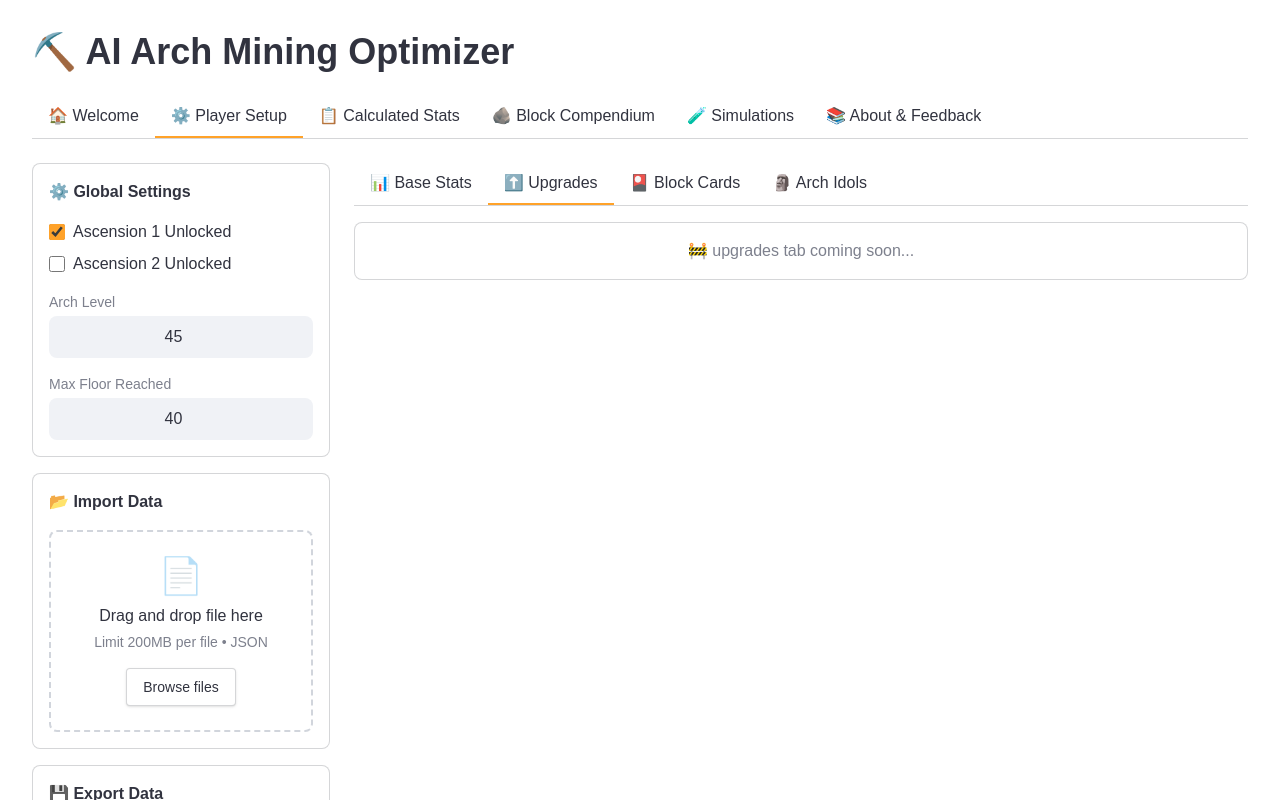
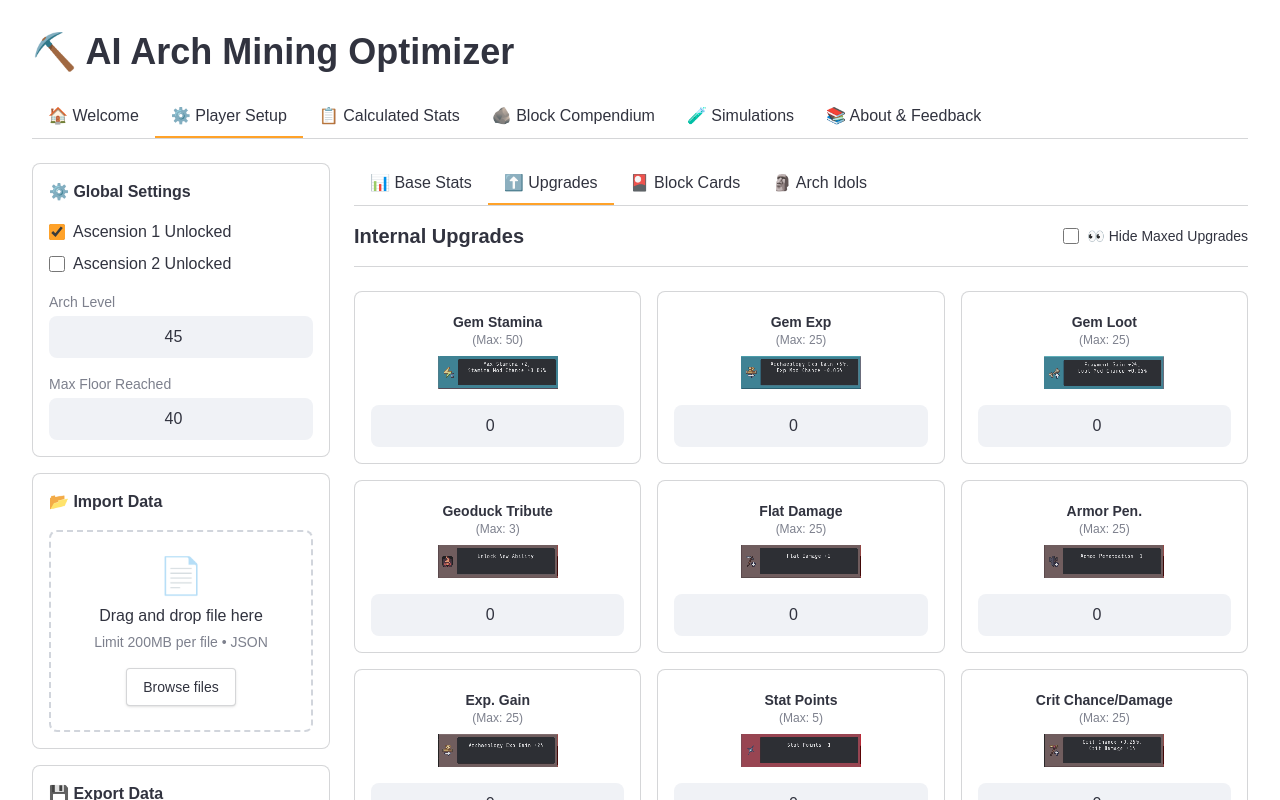
Before and after one commit to lobogrande/IoM-Arch-Optimizer-Web, a React (Vite) app: page / in a window 1280 px wide. Both pictures are taken after a click on the button "⬆️ Upgrades". Shown: the top 800 px of the page. Built offline with nearby package versions, Linux system fonts and the light colour scheme.

Commit message:
ux: Implement Internal Upgrades and Block Cards UI sub-tabs

```diff
--- a/src/components/PlayerSetup.jsx
+++ b/src/components/PlayerSetup.jsx
@@ -1,9 +1,11 @@
 import { useState } from 'react';
 import useStore from '../store';
-import { UI_STAT_IMG_WIDTH } from '../ui_config';
+import { UI_STAT_IMG_WIDTH, UI_BLOCK_CARD_WIDTH } from '../ui_config';
+import { INTERNAL_UPGRADE_CAPS, UPGRADE_NAMES, ASC1_LOCKED_UPGS, ASC2_LOCKED_UPGS, CARD_TYPES } from '../game_data';
 
 export default function PlayerSetup() {
-  const { asc1_unlocked, asc2_unlocked, arch_level, current_max_floor, base_stats, setSetting, setBaseStat, loadStateFromJson } = useStore();
+  const { asc1_unlocked, asc2_unlocked, arch_level, current_max_floor, base_stats, upgrade_levels, cards, setSetting, setBaseStat, setUpgradeLevel, setCardLevel, loadStateFromJson } = useStore();
+  const[hideMaxed, setHideMaxed] = useState(false);
   const [activeSubTab, setActiveSubTab] = useState('stats');
   const [isDragging, setIsDragging] = useState(false);
 
@@ -245,9 +247,122 @@ export default function PlayerSetup() {
           </div>
         )}
 
-        {activeSubTab !== 'stats' && (
+        {/* --- TAB: UPGRADES --- */}
+        {activeSubTab === 'upgrades' && (
+          <div>
+            <div className="flex items-center justify-between mb-4">
+              <h3 className="text-xl font-bold">Internal Upgrades</h3>
+              <label className="flex items-center gap-2 cursor-pointer text-sm font-medium">
+                <input type="checkbox" checked={hideMaxed} onChange={(e) => setHideMaxed(e.target.checked)} className="w-4 h-4 accent-st-orange" />
+                👀 Hide Maxed Upgrades
+              </label>
+            </div>
+            <hr className="border-st-border mb-6" />
+
+            {/* In Streamlit we centered this via ratio. In React we can use a centered responsive grid. */}
+            <div className="grid grid-cols-1 sm:grid-cols-2 lg:grid-cols-3 gap-4">
+              {Object.entries(INTERNAL_UPGRADE_CAPS).map(([upg_id, max_lvl]) => {
+                const id = parseInt(upg_id);
+                if (!asc1_unlocked && ASC1_LOCKED_UPGS.includes(id)) return null;
+                if (!asc2_unlocked && ASC2_LOCKED_UPGS.includes(id)) return null;
+
+                const current_lvl = upgrade_levels[id] || 0;
+                if (hideMaxed && current_lvl >= max_lvl) return null;
+
+                const name = UPGRADE_NAMES[id] || `Upgrade ${id}`;
+
+                return (
+                  <div key={id} className="st-container flex flex-col items-center justify-center p-4">
+                    <div className="text-center mb-2 h-10 flex flex-col justify-end">
+                      <span className="font-bold text-sm">{name}</span>
+                      <span className="text-xs text-st-text-light">(Max: {max_lvl})</span>
+                    </div>
+
+                    <div className="w-full flex justify-center mb-4">
+                      <img
+                        src={`/assets/upgrades/internal/${id}.png`}
+                        alt={name}
+                        className="w-full max-w-[120px] object-contain"
+                        style={{ imageRendering: 'pixelated' }}
+                        onError={(e) => { e.target.style.display = 'none'; }}
+                      />
+                    </div>
+
+                    <input
+                      type="number"
+                      className="st-input"
+                      value={current_lvl}
+                      onChange={(e) => setUpgradeLevel(id, e.target.value)}
+                      min="0"
+                      max={max_lvl}
+                    />
+                  </div>
+                );
+              })}
+            </div>
+          </div>
+        )}
+
+        {/* --- TAB: CARDS --- */}
+        {activeSubTab === 'cards' && (
+          <div>
+            <h3 className="text-xl font-bold mb-4 flex items-center gap-2">
+              <img src="/assets/cards/cores/div1.png" alt="icon" className="w-8 h-8" style={{ imageRendering: 'pixelated' }} onError={(e) => e.target.style.display = 'none'}/>
+              Block Card Collection
+            </h3>
+            <hr className="border-st-border mb-6" />
+
+            {/* Responsive grid: 3 cols on mobile, 6 on tablet, 9 on desktop! */}
+            <div className="grid grid-cols-3 sm:grid-cols-6 lg:grid-cols-9 gap-2">
+              {CARD_TYPES.map(o_type => {
+                return[1, 2, 3, 4].map(tier_num => {
+                  const card_id = `${o_type}${tier_num}`;
+
+                  // Lock logic identical to Streamlit
+                  let is_locked = false;
+                  if (tier_num === 4 && !asc2_unlocked) is_locked = true;
+                  if (o_type === 'div' && !asc1_unlocked) is_locked = true;
+
+                  const user_tier = cards[card_id] || 0;
+                  const max_card_level = asc1_unlocked ? 4 : 3;
+
+                  return (
+                    <div key={card_id} className={`st-container p-2 flex flex-col items-center ${is_locked ? 'opacity-40' : ''}`}>
+                      <div className="font-bold text-xs mb-2 capitalize">{card_id}</div>
+
+                      {/* CSS Magic: Overlaying background and core instantly */}
+                      <div className="relative mb-3 flex items-center justify-center" style={{ width: UI_BLOCK_CARD_WIDTH * 0.6, height: UI_BLOCK_CARD_WIDTH * 0.8 }}>
+                        {user_tier > 0 && !is_locked ? (
+                          <>
+                            <img src={`/assets/cards/backgrounds/${user_tier}.png`} className="absolute inset-0 w-full h-full object-contain" style={{ imageRendering: 'pixelated' }} />
+                            <img src={`/assets/cards/cores/${card_id}.png`} className="absolute inset-0 w-full h-full object-contain drop-shadow-md" style={{ imageRendering: 'pixelated', transform: 'translate(1px, -4px)' }} />
+                          </>
+                        ) : (
+                          <div className="text-xs text-st-text-light mt-4">(Locked)</div>
+                        )}
+                      </div>
+
+                      <input
+                        type="number"
+                        className="st-input p-1 text-sm"
+                        value={is_locked ? 0 : user_tier}
+                        onChange={(e) => setCardLevel(card_id, e.target.value)}
+                        min="0"
+                        max={max_card_level}
+                        disabled={is_locked}
+                      />
+                    </div>
+                  );
+                });
+              })}
+            </div>
+          </div>
+        )}
+
+        {/* --- TAB: IDOLS --- */}
+        {activeSubTab === 'idols' && (
           <div className="st-container text-center text-st-text-light py-10">
-            🚧 {activeSubTab} tab coming soon...
+            🚧 Arch Idols coming soon...
           </div>
         )}
 
```
